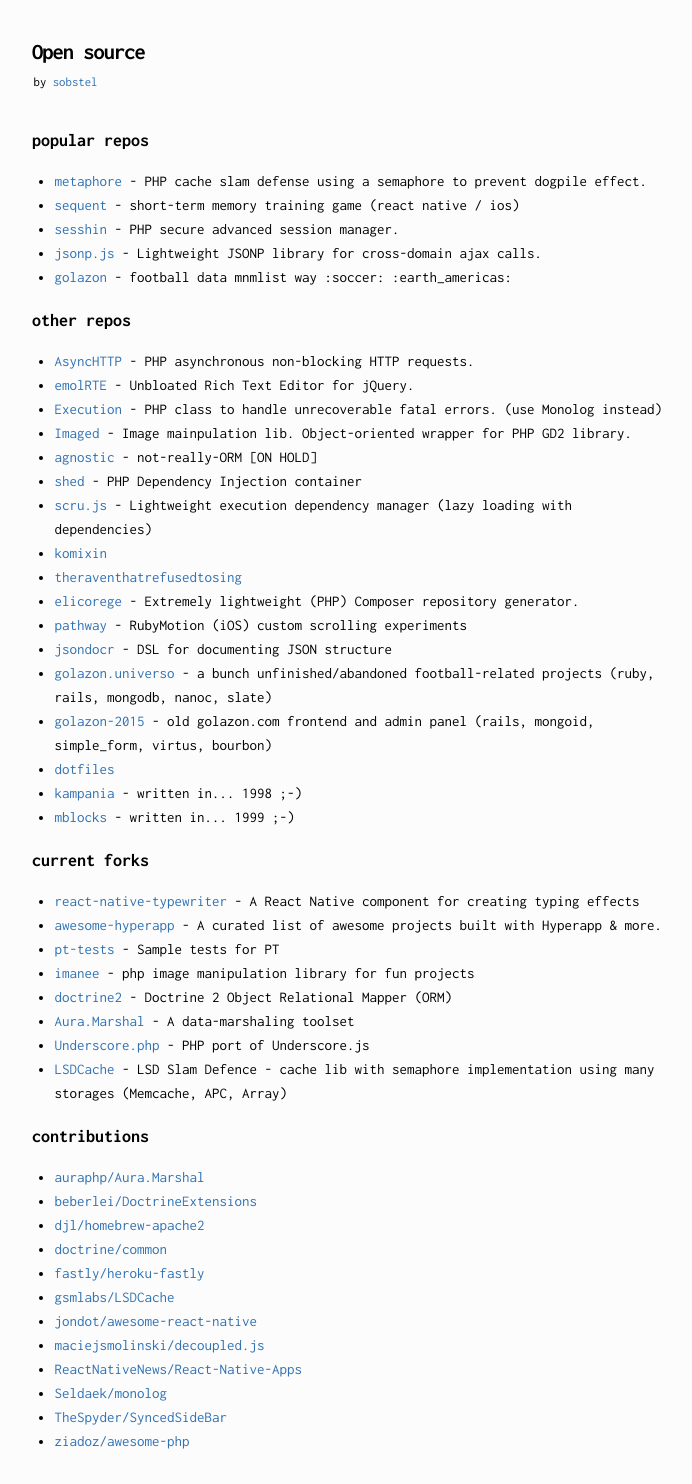
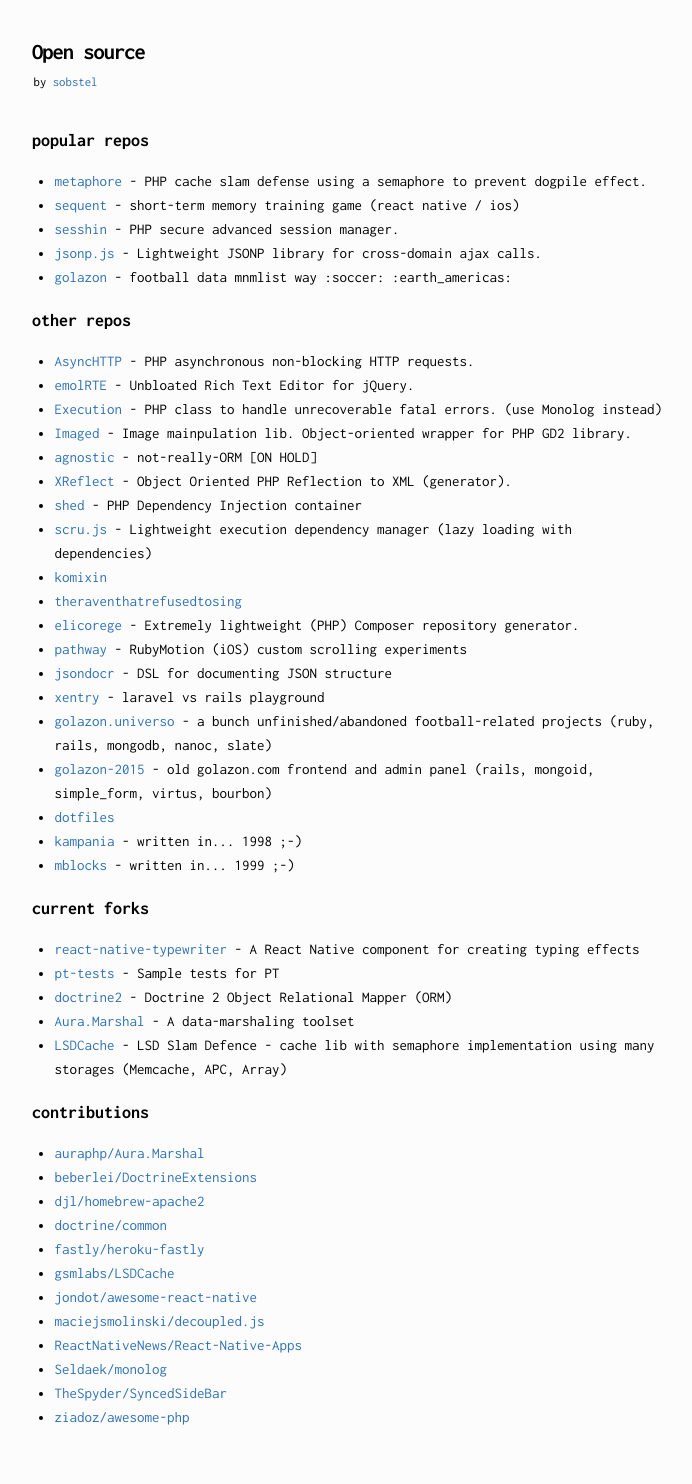
Before and after one commit to sobstel/sobstel.github.com, a Jekyll site: the page built from open-source.html, in a window 1280 px wide. Shown: the whole page, without its empty margins (11-703 px from the left). Built offline with Jekyll 4.4.1, drawn with Linux system fonts in a browser that asks for light colours; after the commit the page ends 1460 px from its top, so only the background shows below that.

```diff
--- a/_data/forks.yml
+++ b/_data/forks.yml
@@ -5,22 +5,10 @@
   description: A React Native component for creating typing effects
   fork: true
   stargazers_count: 0
-- name: awesome-hyperapp
-  full_name: sobstel/awesome-hyperapp
-  html_url: https://github.com/sobstel/awesome-hyperapp
-  description: A curated list of awesome projects built with Hyperapp & more.
-  fork: true
-  stargazers_count: 0
 - name: pt-tests
   full_name: sobstel/pt-tests
   html_url: https://github.com/sobstel/pt-tests
   description: Sample tests for PT
-  fork: true
-  stargazers_count: 0
-- name: imanee
-  full_name: sobstel/imanee
-  html_url: https://github.com/sobstel/imanee
-  description: php image manipulation library for fun projects
   fork: true
   stargazers_count: 0
 - name: doctrine2
@@ -35,12 +23,6 @@
   description: A data-marshaling toolset
   fork: true
   stargazers_count: 0
-- name: Underscore.php
-  full_name: sobstel/Underscore.php
-  html_url: https://github.com/sobstel/Underscore.php
-  description: PHP port of Underscore.js
-  fork: true
-  stargazers_count: 0
 - name: LSDCache
   full_name: sobstel/LSDCache
   html_url: https://github.com/sobstel/LSDCache
--- a/_data/other_repos.yml
+++ b/_data/other_repos.yml
@@ -29,6 +29,12 @@
   html_url: https://github.com/sobstel/golazon.universo
   description: a bunch unfinished/abandoned football-related projects (ruby, rails,
     mongodb, nanoc, slate)
+  fork: false
+  stargazers_count: 0
+- name: xentry
+  full_name: sobstel/xentry
+  html_url: https://github.com/sobstel/xentry
+  description: 'laravel vs rails playground '
   fork: false
   stargazers_count: 0
 - name: jsondocr
@@ -103,3 +109,9 @@
   description: PHP Dependency Injection container
   fork: false
   stargazers_count: 1
+- name: XReflect
+  full_name: sobstel/XReflect
+  html_url: https://github.com/sobstel/XReflect
+  description: Object Oriented PHP Reflection to XML (generator).
+  fork: false
+  stargazers_count: 1
--- a/_data/popular_repos.yml
+++ b/_data/popular_repos.yml
@@ -10,7 +10,7 @@
   html_url: https://github.com/sobstel/golazon
   description: 'football data mnmlist way :soccer: :earth_americas:'
   fork: false
-  stargazers_count: 15
+  stargazers_count: 16
 - name: metaphore
   full_name: sobstel/metaphore
   html_url: https://github.com/sobstel/metaphore
@@ -28,4 +28,4 @@
   html_url: https://github.com/sobstel/sequent
   description: short-term memory training game (react native / ios)
   fork: false
-  stargazers_count: 41
+  stargazers_count: 42
--- a/index.txt
+++ b/index.txt
@@ -11,6 +11,9 @@ hydropuzzle-as https://itunes.apple.com/app/id1294812505?ls=1&mt=8
 golazon        http://www.golazon/com/
 golazon-gh     https://github.com/sobstel/golazon
 
+framventure    http://www.framventure.no/
+nabobil        https://nabobil.no/en
+
 appjobs        https://www.appjobs.com/
 baytekin       http://baytekin.media/
 protipster     https://www.protipster.com/
--- a/usage/index.html
+++ b/usage/index.html
@@ -185,7 +187,7 @@ E-commerce store for runners. Done very first version (sadly not available anymo
 
   <ol class='man-decor man-foot man foot'>
     <li class='tl'></li>
-    <li class='tc'>January 2018</li>
+    <li class='tc'>March 2018</li>
     <li class='tr'>usage</li>
   </ol>
 
```
Also changed, not shown: other parts of usage/index.html (+2 -0 lines), index.html (+10 -16 lines), 2 other files.
